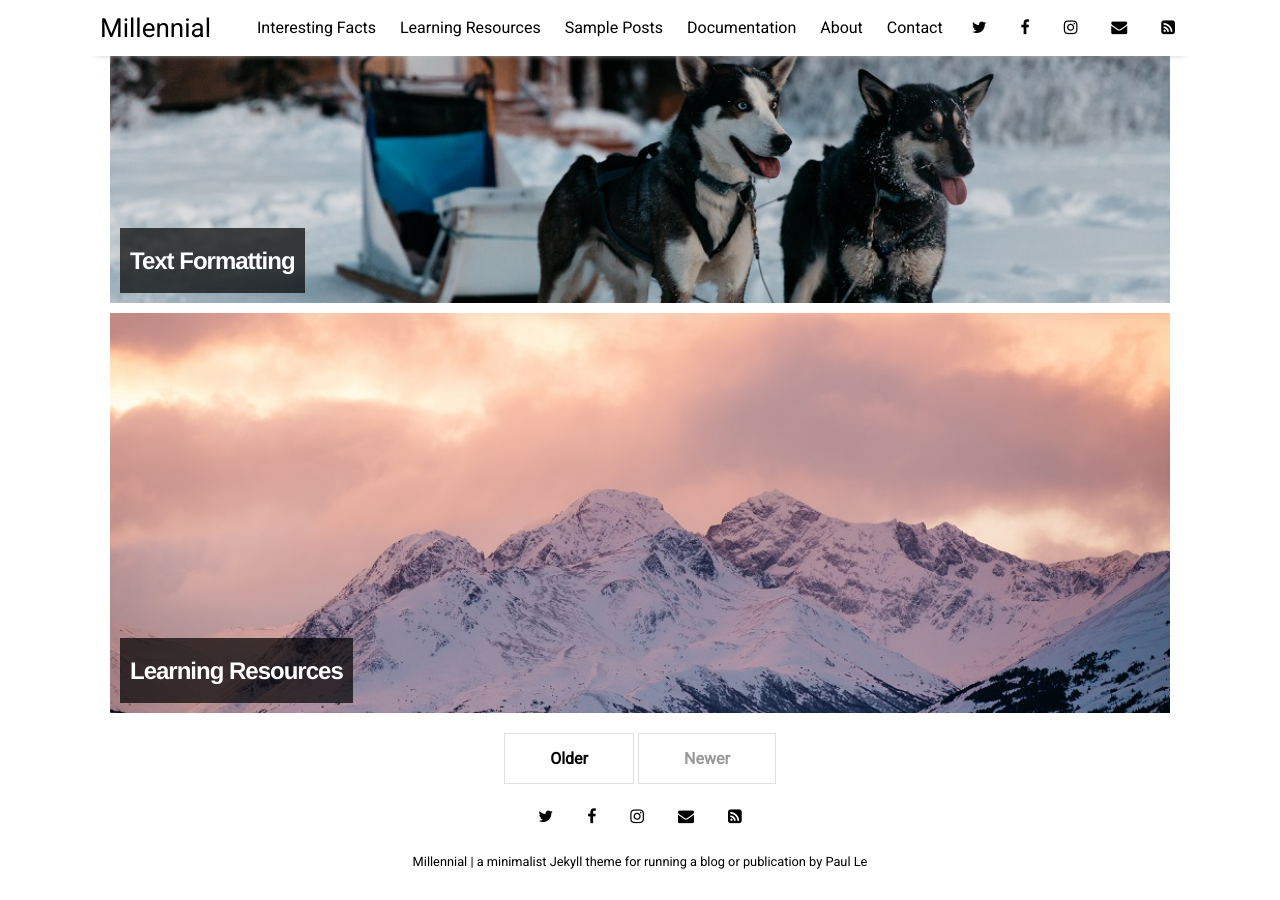
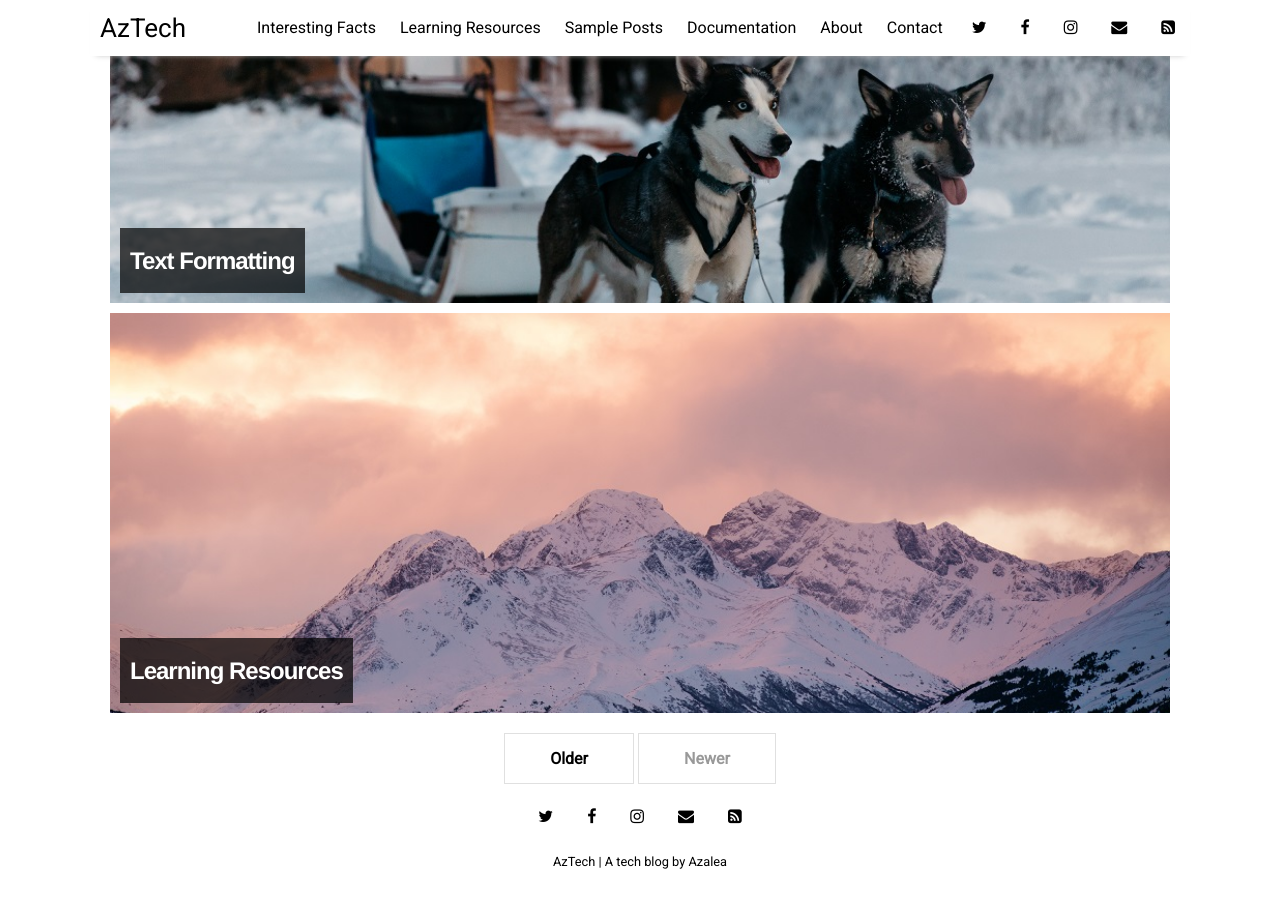
Before and after one commit to azalea-aztech/aztech.github.io, a Jekyll site: the page built from index.html, in a window 1280 px wide and 900 px high, scrolled down 1398 px. Built offline with Jekyll 4.4.1, drawn with Linux system fonts in a browser that asks for light colours; nearby versions of some CDN libraries; the list of posts is cut into pages by our own code.

Commit message:
New theme, should be good now

```diff
--- a/_config.yml
+++ b/_config.yml
@@ -10,9 +10,9 @@ permalink:           /:title
 plugins:             [jekyll-paginate, jekyll-sitemap, jekyll-feed, jekyll-seo-tag]
 
 # Customise atom feed settings (this is where Jekyll-Feed gets configuration information)
-title:		           "Millennial"
-description:	       "a minimalist Jekyll theme for running a blog or publication"
-author:              "Paul Le"
+title:		           "AzTech"
+description:	       "A tech blog"
+author:              "Azalea"
 
 # RSS 2.0 can be used instead of Atom by uncommenting following two lines
 #feed:
--- a/_data/settings.yml
+++ b/_data/settings.yml
@@ -4,7 +4,7 @@ disqus:
   disqus_shortname: 'millennial-3'
 
 # If you are not using Google Analytics, please change 'google-ID' to an empty string
-google-ID: 'UA-112060364-2'
+google-ID: ''
 
 menu:
 - {name: 'Interesting Facts',  url: 'facts'}
```
